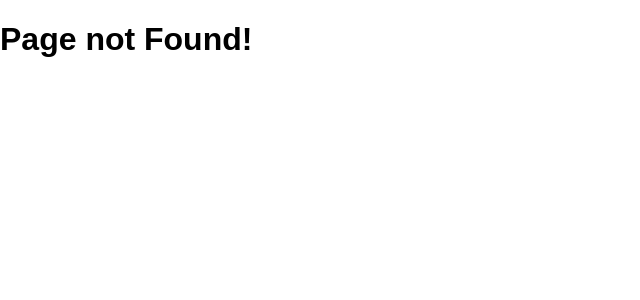
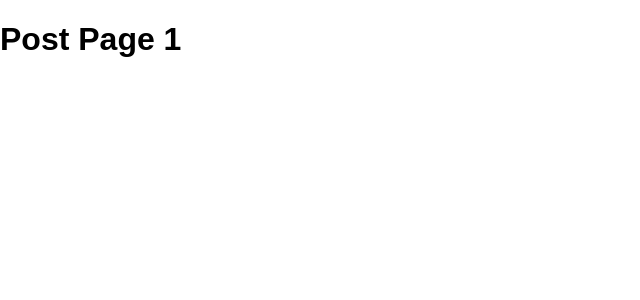
Before and after one commit to lucasmaiaesilva/read-project, a React (Create React App) app: page /posts/1 in a window 1280 px wide. Before the commit this address had no page. Shown: the top 300 px of the page, without its empty margins (0-640 px from the left). Built offline with nearby package versions, Linux system fonts and the light colour scheme.

Commit message:
Add the structure of the post page

```diff
--- a/src/App.js
+++ b/src/App.js
@@ -1,6 +1,7 @@
 import React, { Component } from 'react'
 import { Route, Switch } from 'react-router-dom'
 import Posts from './components/Posts'
+import Post from './components/Post'
 import Notfound from './components/Notfound'
 
 class App extends Component {
@@ -10,6 +11,7 @@ class App extends Component {
       <div className="App">
         <Switch>
           <Route exact path="/" component={Posts} />
+          <Route path="/posts/:id" component={Post} />
           <Route component={Notfound} />
         </Switch>
       </div>
--- /dev/null
+++ b/src/components/Post/index.js
@@ -0,0 +1,10 @@
+import React, { Component } from 'react'
+
+class Post extends Component {
+  render () {
+    console.log(this.props.match.params.id)
+    return <h1>Post Page {this.props.match.params.id}</h1>
+  }
+}
+
+export default Post
```
